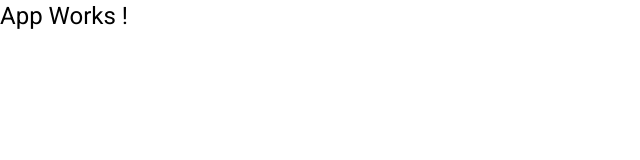
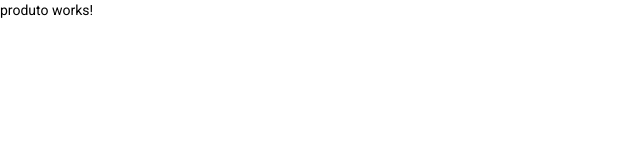
Before and after one commit to DevPsico/oak-front, an Angular app: page / in a window 1280 px wide. Shown: the top 160 px of the page, without its empty margins (0-640 px from the left). Built offline with nearby package versions, Linux system fonts and the light colour scheme.

Commit message:
rota para component produto

```diff
--- a/src/app/app-routing.module.ts
+++ b/src/app/app-routing.module.ts
@@ -1,7 +1,10 @@
 import { NgModule } from '@angular/core';
 import { RouterModule, Routes } from '@angular/router';
+import { ProdutoComponent } from './components/produto/produto.component';
 
-const routes: Routes = [];
+const routes: Routes = [{
+  path: '', component: ProdutoComponent
+}];
 
 @NgModule({
   imports: [RouterModule.forRoot(routes)],
--- a/src/app/app.component.html
+++ b/src/app/app.component.html
@@ -1 +1 @@
-<h1>App Works !</h1>
+<router-outlet></router-outlet>
--- a/src/app/app.module.ts
+++ b/src/app/app.module.ts
@@ -7,11 +7,13 @@ import { BrowserAnimationsModule } from '@angular/platform-browser/animations';
 
 import { FormsModule, ReactiveFormsModule } from '@angular/forms';
 
-import { HttpClientModule } from '@angular/common/http'
+import { HttpClientModule } from '@angular/common/http';
+import { ProdutoComponent } from './components/produto/produto.component'
 
 @NgModule({
   declarations: [
-    AppComponent
+    AppComponent,
+    ProdutoComponent
   ],
   imports: [
     BrowserModule,
--- /dev/null
+++ b/src/app/components/produto/produto.component.html
@@ -0,0 +1 @@
+<p>produto works!</p>
--- /dev/null
+++ b/src/app/components/produto/produto.component.ts
@@ -0,0 +1,15 @@
+import { Component, OnInit } from '@angular/core';
+
+@Component({
+  selector: 'app-produto',
+  templateUrl: './produto.component.html',
+  styleUrls: ['./produto.component.css']
+})
+export class ProdutoComponent implements OnInit {
+
+  constructor() { }
+
+  ngOnInit(): void {
+  }
+
+}
```
Also changed, not shown: src/app/components/produto/produto.component.css (added).
